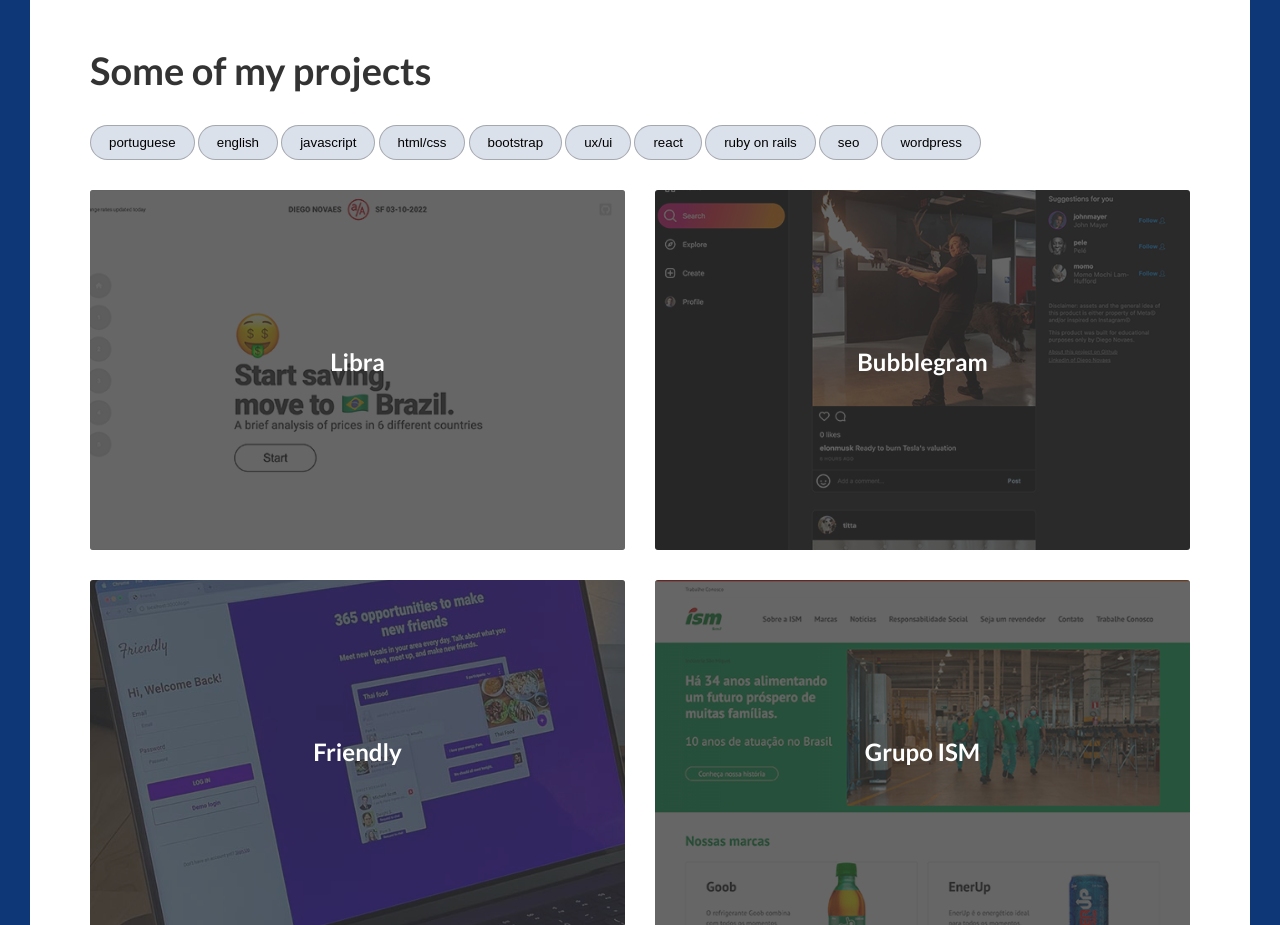
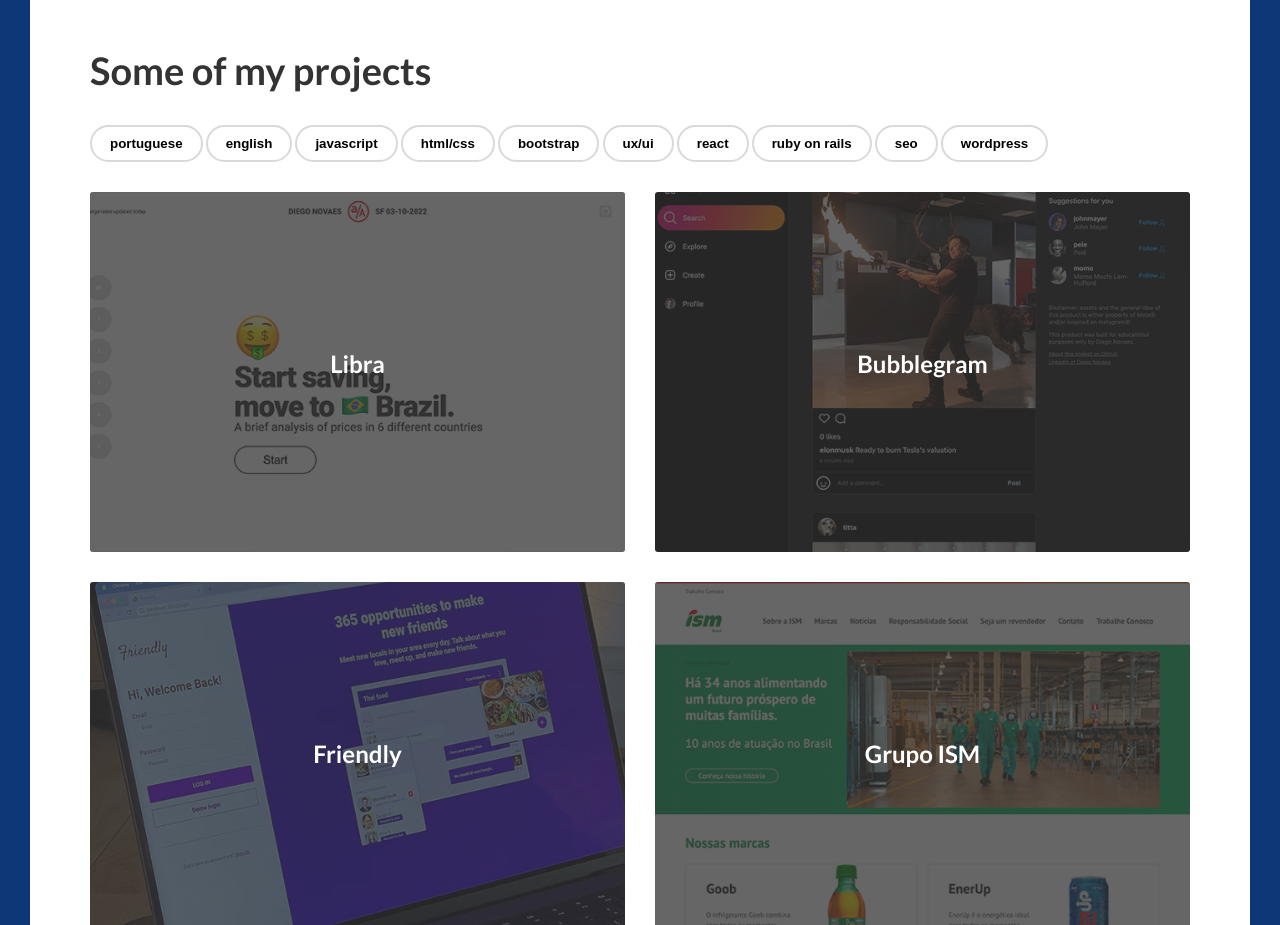
Before and after one commit to dsnovaes/diegonovaes.com, a plain HTML site: page index.html in a window 1280 px wide. Shown: the part 1500-2425 px from the top of the page. Drawn offline with Linux system fonts and the light colour scheme.

Commit message:
styling filters

```diff
--- a/assets/style/style.css
+++ b/assets/style/style.css
@@ -286,6 +286,15 @@ h3 {
 #projects .filters {
     margin-bottom: calc(var(--base-unit)*10);
 }
+#projects .filters button {
+    background:transparent;
+    font-weight: bold;
+    border: 2px solid var(--transparent-black-ligther);
+}
+#projects .filters button:hover {
+    background:var(--blue);
+    color: #fff;
+}
 #projects .filters button.active {
     background-color: var(--red);
     color: white;
```
